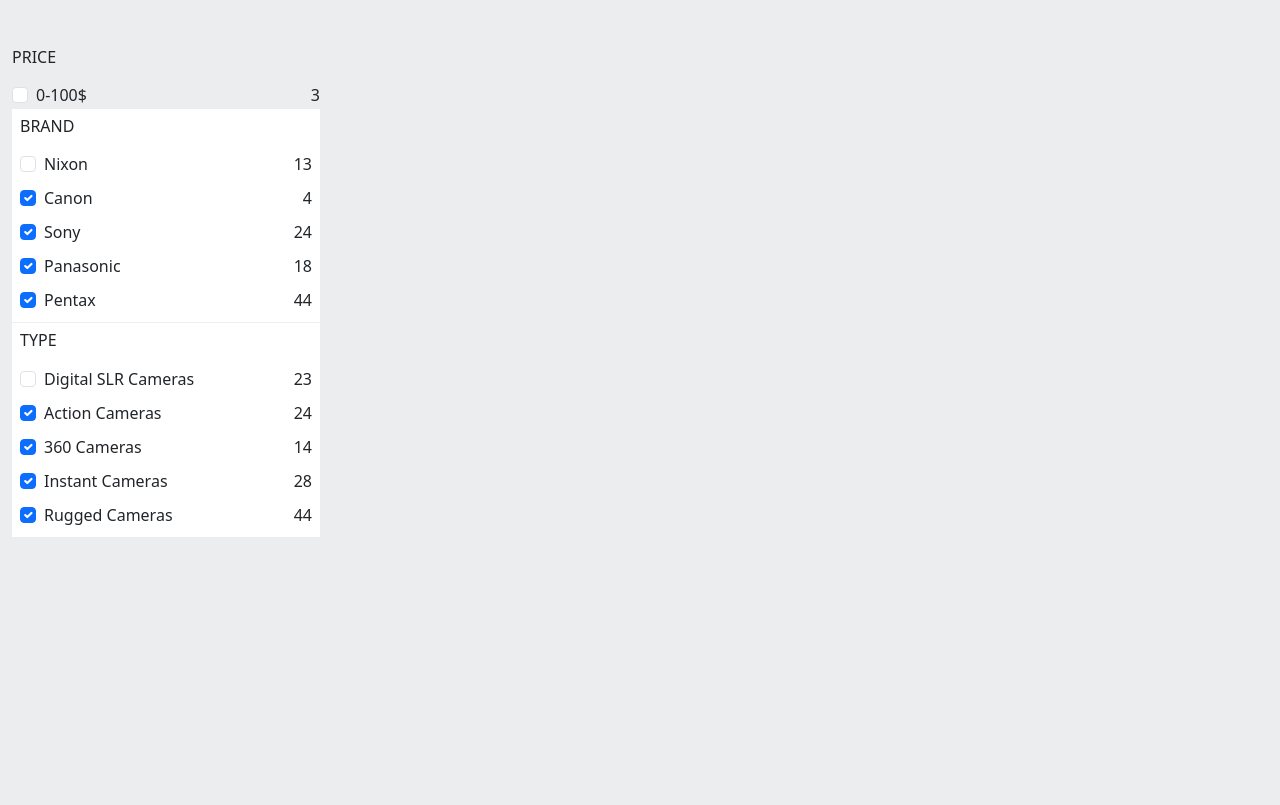
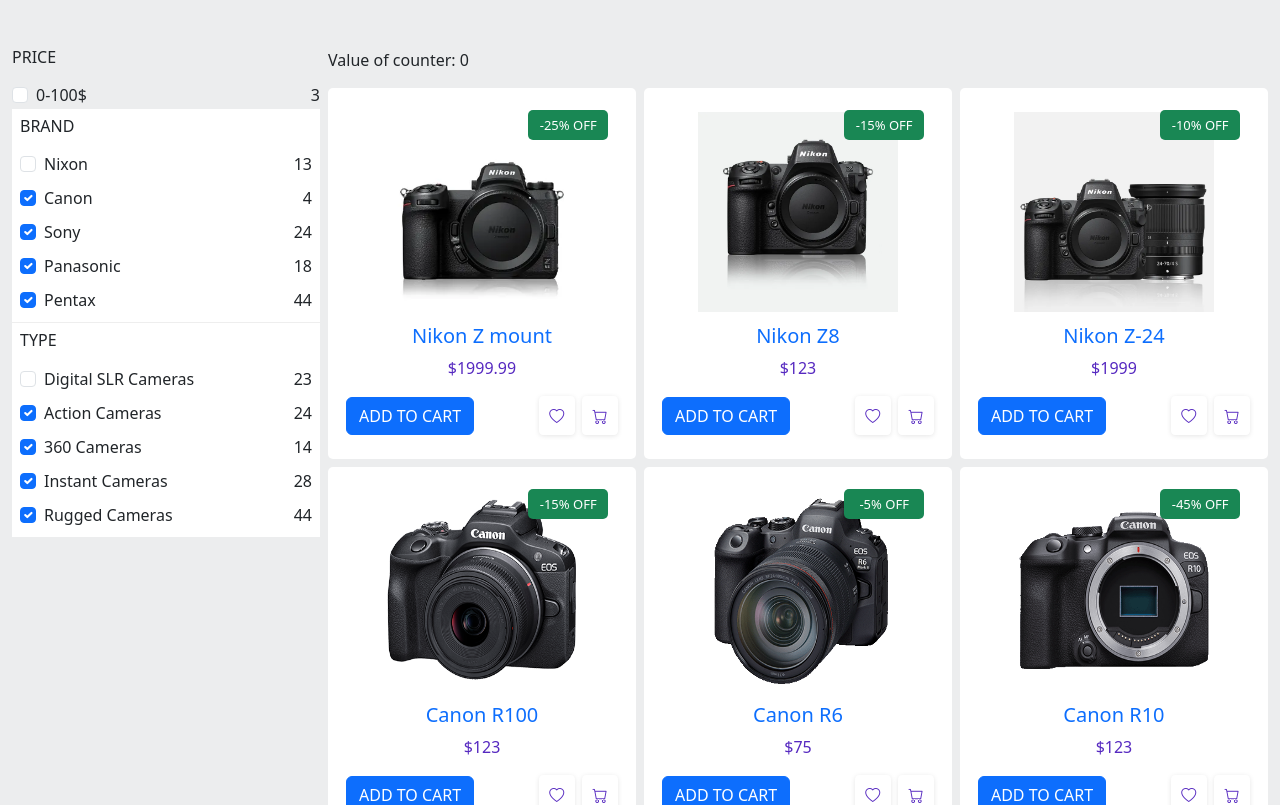
Before and after one commit to AlthafMohamed10/vastoz, a Next.js app: page /NonCms/ProductsAppliances in a window 1280 px wide. Shown: the top 805 px of the page. Built offline with nearby package versions, Linux system fonts and the light colour scheme.

Commit message:
Fixed ProductsPage

```diff
--- a/src/pages/NonCms/Products/ProductItems/index.tsx
+++ b/src/pages/NonCms/Products/ProductItems/index.tsx
@@ -8,7 +8,7 @@
   return (
     <div className="col-md-9">
       <div className="row g-2">
-                    {Products.map((product,index) =>
+        {Products?.map((product, index) =>
           <div className="col-md-4" key={index}>
             <div className="product py-4">
               <span className="off bg-success">{product.discount}</span>
--- a/src/pages/NonCms/ProductsAppliances/Filters/index.tsx
+++ b/src/pages/NonCms/ProductsAppliances/Filters/index.tsx
@@ -84,7 +84,7 @@
                     </div>
                 </div>
             </div>
-            {/* <ProductItems counterValue={counter} /> */}
+            <ProductItems counterValue={counter} />
         </div>
 
 
--- a/src/pages/NonCms/ProductsAppliances/ProductItems/index.tsx
+++ b/src/pages/NonCms/ProductsAppliances/ProductItems/index.tsx
@@ -14,9 +14,9 @@
 }) => {
   return (
     <div className="col-md-9">
-        <p>Value of counter: {props.counterValue}</p>
+      <p>Value of counter: {props?.counterValue}</p>
       <div className="row g-2">
-                    {Products.map((product,index) =>
+        {Products?.map((product, index) =>
           <div className="col-md-4" key={index}>
             <div className="product py-4">
               <span className="off bg-success">{product.discount}</span>
--- a/src/pages/NonCms/ProductsLaptops/ProductItems/index.tsx
+++ b/src/pages/NonCms/ProductsLaptops/ProductItems/index.tsx
@@ -5,8 +5,8 @@
 const ProductItems = ({ item }: { item: any }) => {
   return (
     <div className="col-md-9">
-      {/* <div className="row g-2">
-                    {item.map((product:any,index:any) =>
+      <div className="row g-2">
+        {item?.map((product: any, index: any) =>
           <div className="col-md-4" key={index}>
             <div className="product py-4">
               <span className="off bg-success">{product.discount}</span>
@@ -26,7 +26,7 @@
             </div>
           </div>
         )}
-                </div> */}
+      </div>
     </div>
 
   )
```
Also changed, not shown: src/pages/NonCms/ProductsList/FilterProduct.tsx (+10 -7 lines). Lines whose indentation alone changed are shown as unchanged.
